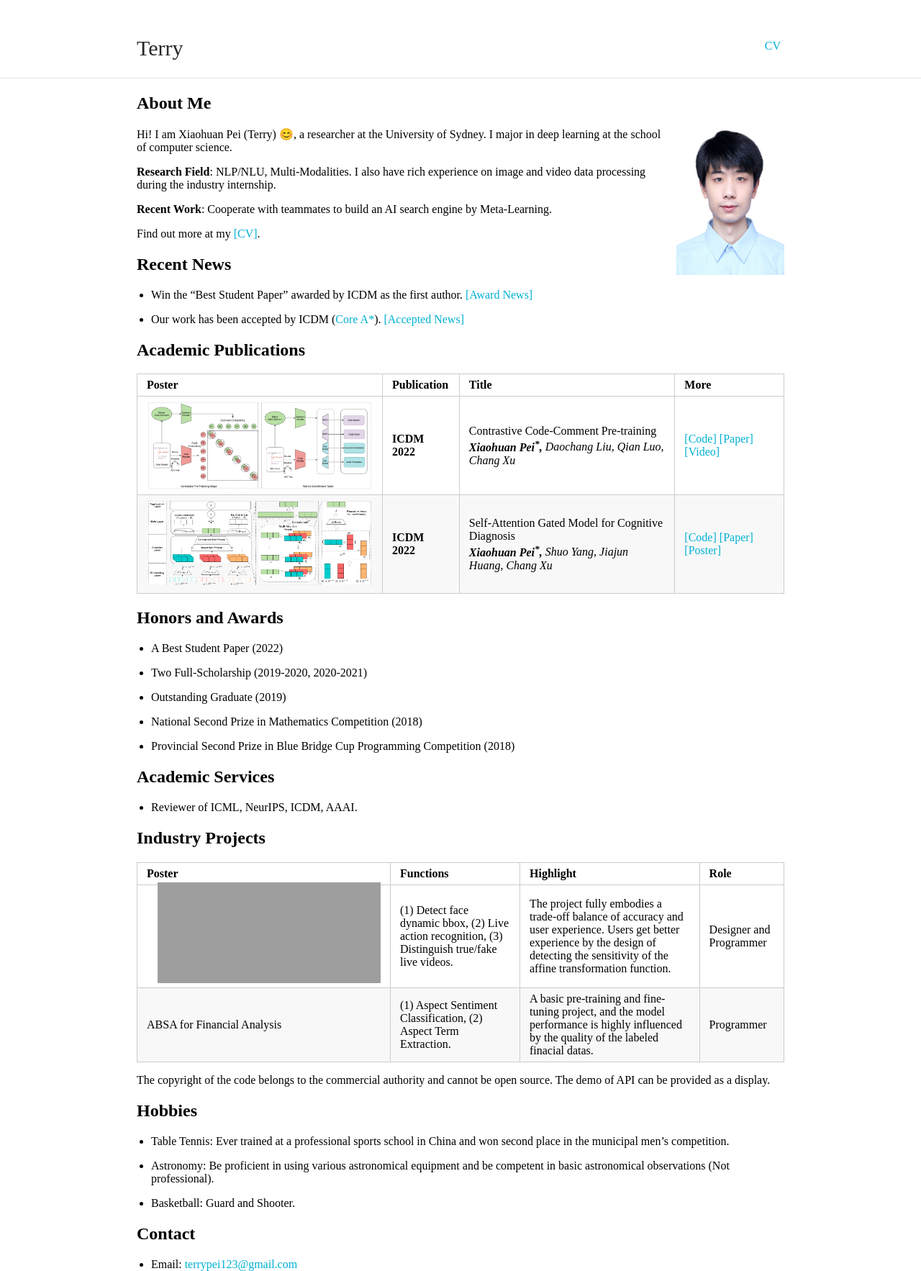
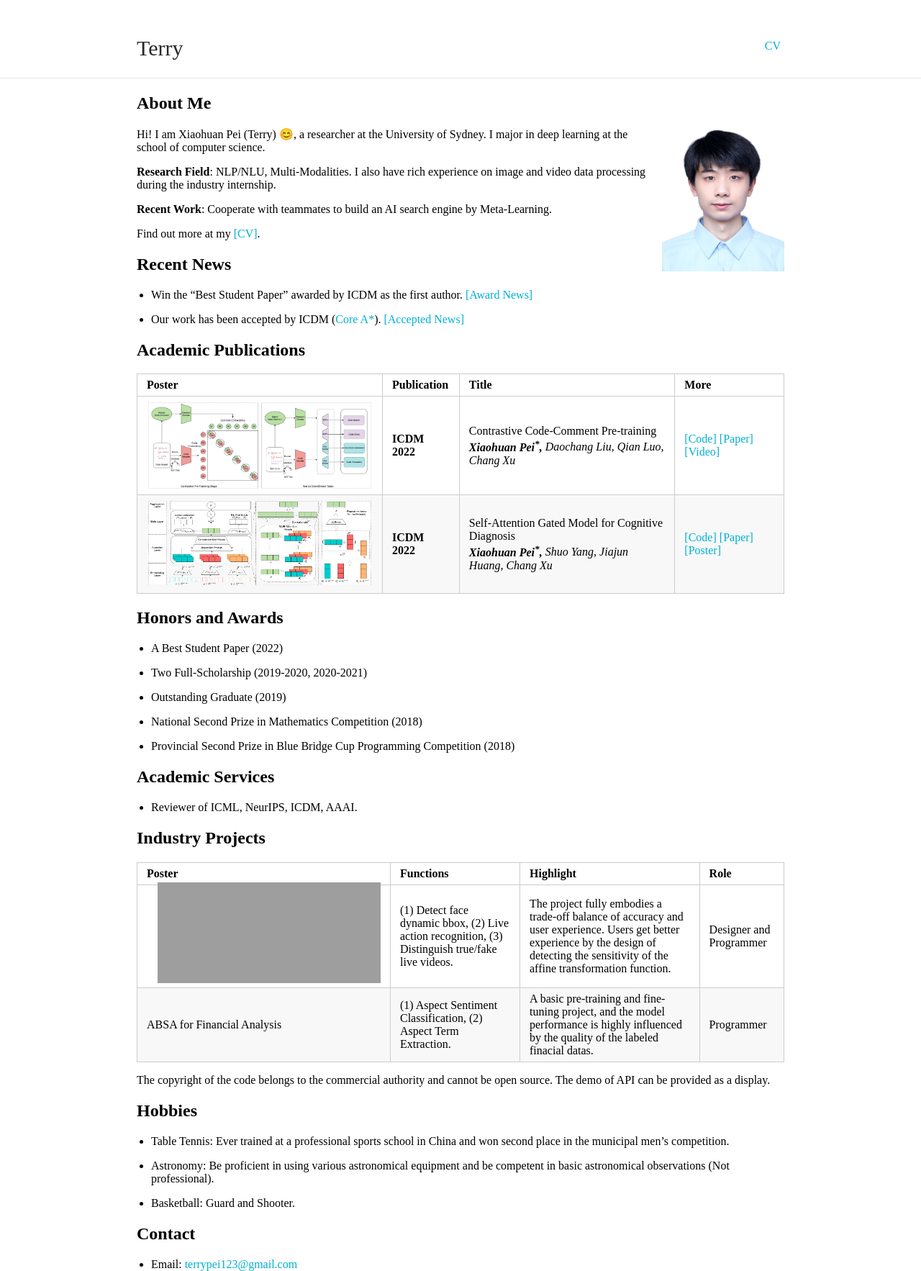
Before and after one commit to TerryPei/Terry000.github.io-1, a Jekyll site: the page built from index.md, in a window 1280 px wide. Shown: the whole page at 72% size. Built offline with Jekyll 4.4.1, drawn with Linux system fonts in a browser that asks for light colours; our own code applies the rules of GitHub Pages for plain Markdown files; grey boxes are pictures that could not be loaded.

Commit message:
Update typography.scss

```diff
--- a/_sass/typography.scss
+++ b/_sass/typography.scss
@@ -37,8 +37,8 @@
         font-style: italic;
     }
     .profile-picture {
-        height: 215px;
-        width: 150px;
+        height: 210px;
+        width: 170px;
         position: relative;
         margin: -10px 0 0 15px;
         float: right;
```
